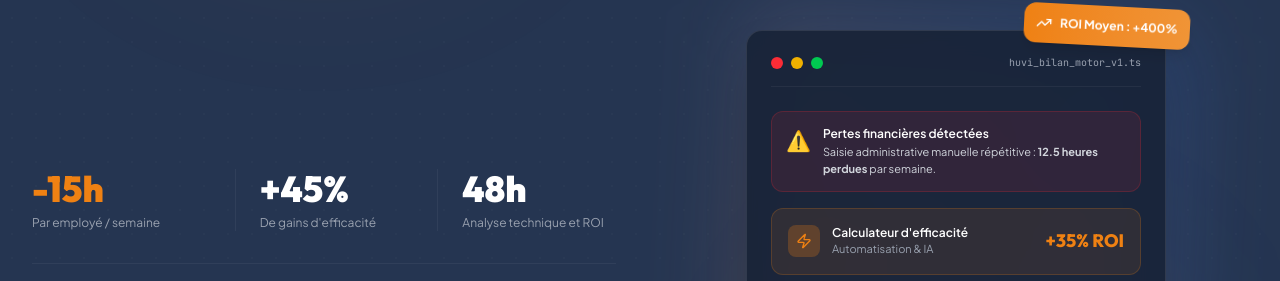
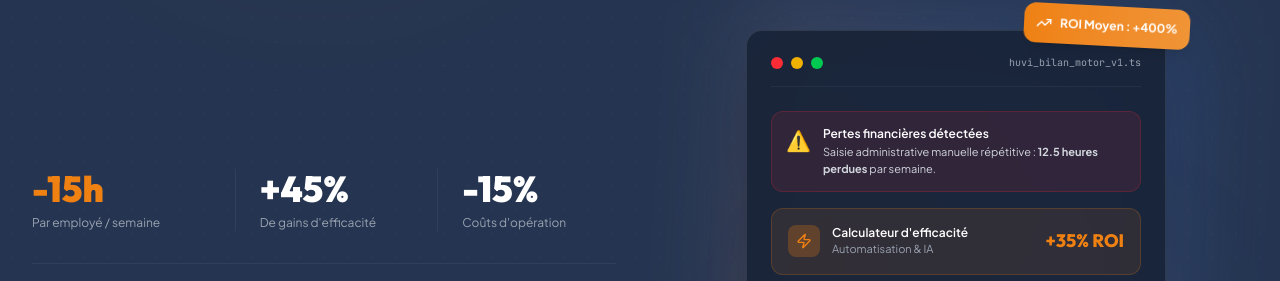
Before and after one commit to HUVIassistance/bilan-ia, a React (Vite) app: page / in a window 1280 px wide. Shown: the part 834-1115 px from the top of the page. Built offline with nearby package versions, Linux system fonts and the light colour scheme.

Commit message:
Update Hero.tsx

```diff
--- a/src/components/Hero.tsx
+++ b/src/components/Hero.tsx
@@ -77,8 +77,8 @@ export default function Hero({ onStartAudit }: HeroProps) {
                 <span className="text-xs text-gray-400 mt-1.5 block">De gains d&apos;efficacité</span>
               </div>
               <div className="border-l border-white/5 pl-6">
-                <span className="block font-display font-black text-3xl sm:text-4xl text-white">48h</span>
-                <span className="text-xs text-gray-400 mt-1.5 block">Analyse technique et ROI</span>
+                <span className="block font-display font-black text-3xl sm:text-4xl text-white">-15%</span>
+                <span className="text-xs text-gray-400 mt-1.5 block">Coûts d'opération</span>
               </div>
             </div>
 
```
